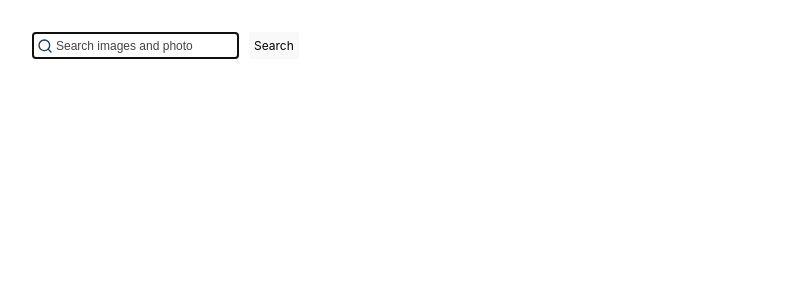
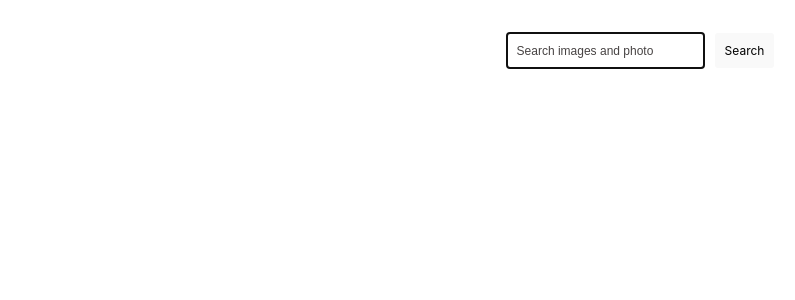
Before and after one commit to DorotaDobija/goit-react-hw-04, a React (Vite) app: page / in a window 1280 px wide. Shown: the top 300 px of the page, without its empty margins (0-795 px from the left). Built offline with nearby package versions, Linux system fonts and the light colour scheme.

Commit message:
Loader and Error message added

```diff
--- a/src/App.jsx
+++ b/src/App.jsx
@@ -1,21 +1,39 @@
 import { useState } from 'react'
 import './App.css'
-import {ImagesGallery} from './components/ImagesGallery/ImagesGallery'
+import { ImagesGallery } from './components/ImagesGallery/ImagesGallery'
 import { SearchBar } from './components/SearchBar/SearchBar'
 import { FetchImages } from './fetch-api'
+import { Loader } from './components/Loader/Loader'
+import { ErrorMessage } from './components/ErrorMessage/ErrorMessage'
 
 function App() {
   const [images, setImages] = useState([]);
+  const [loading, setLoading] = useState(false);
+  const [error, setError] = useState(false);
 
   const handleSearch = async (word) => {
-  const data = await FetchImages(word);
-  setImages(data)
+
+    try {
+      setImages([])
+      setError(false);
+      setLoading(true);
+      const data = await FetchImages(word);
+      setImages(data);
+    } catch {
+      setError(true)
+    } finally {
+      setLoading(false)
+    }
+
   }
+
 
   return (
     <>
     <SearchBar onSearch={handleSearch}/>
-    <ImagesGallery images={images}/>
+    {error && <ErrorMessage />}
+  {images.length > 0 && <ImagesGallery images={images}/>}
+  {loading && <Loader/>}
 </>
   )
 }
--- a/src/components/ErrorMessage/ErrorMessage.jsx
+++ b/src/components/ErrorMessage/ErrorMessage.jsx
@@ -0,0 +1 @@
+export const ErrorMessage = () => <p>404 Not found</p>
--- a/src/components/Loader/Loader.jsx
+++ b/src/components/Loader/Loader.jsx
@@ -1,12 +1,12 @@
-import { TailSpin } from 'react-loader-spinner'
+import { DNA } from 'react-loader-spinner'
 
-export const Loader = () => <TailSpin
-    visible={true}
-    height="80"
-    width="80"
-    color="#fff"
-    ariaLabel="tail-spin-loading"
-    radius="1"
-    wrapperStyle={{}}
-    wrapperClass=""
-    />
+export const Loader = () => {
+    return (<DNA
+  visible={true}
+  height="80"
+  width="80"
+  ariaLabel="dna-loading"
+  wrapperStyle={{}}
+  wrapperClass="dna-wrapper"
+  />)
+}
--- a/src/components/SearchBar/SearchBar.jsx
+++ b/src/components/SearchBar/SearchBar.jsx
@@ -1,4 +1,4 @@
-import { FiSearch } from "react-icons/fi";
+
 import css from './SearchBar.module.css'
 import toast, { Toaster } from 'react-hot-toast';
 
@@ -21,7 +21,6 @@ form.reset();
 
     return <header>
     <form onSubmit={handleSubmit} className={css.search_box}>
-    <FiSearch className={css.search_icon}/>
     <input type="text" name="search" placeholder="Search images and photo" className={css.search_input} autoComplete="off" autoFocus></input>
     <Toaster  position="top-right" reverseOrder={false}/>
     <button type="submit">Search</button>
--- a/src/components/SearchBar/SearchBar.module.css
+++ b/src/components/SearchBar/SearchBar.module.css
@@ -1,22 +1,16 @@
 .search_box {
-position: relative;
 display: flex;
 gap: 10px;
+align-items: center;
+justify-content: center;
 }
 
 .search_input {
 border: 1px solid black;
 border-radius: 3px;
-padding: 5px;
-padding-left: 23px;
+padding: 10px;
 }
 .search_input::placeholder {
 color:rgb(71, 67, 67);
 font-size: 12px
 }
-
-.search_icon {
-position: absolute;
-top: 6px;
-left: 5px
-}
--- a/src/index.css
+++ b/src/index.css
@@ -39,8 +39,9 @@ ul {
 button {
   border-radius: 3px;
   border: 1px solid transparent;
-  padding: 4px;
+  padding: 9px;
   font-size: 12px;
+  /* font-weight: 500; */
   font-family: inherit;
   background-color: #1a1a1a;
   cursor: pointer;
```
